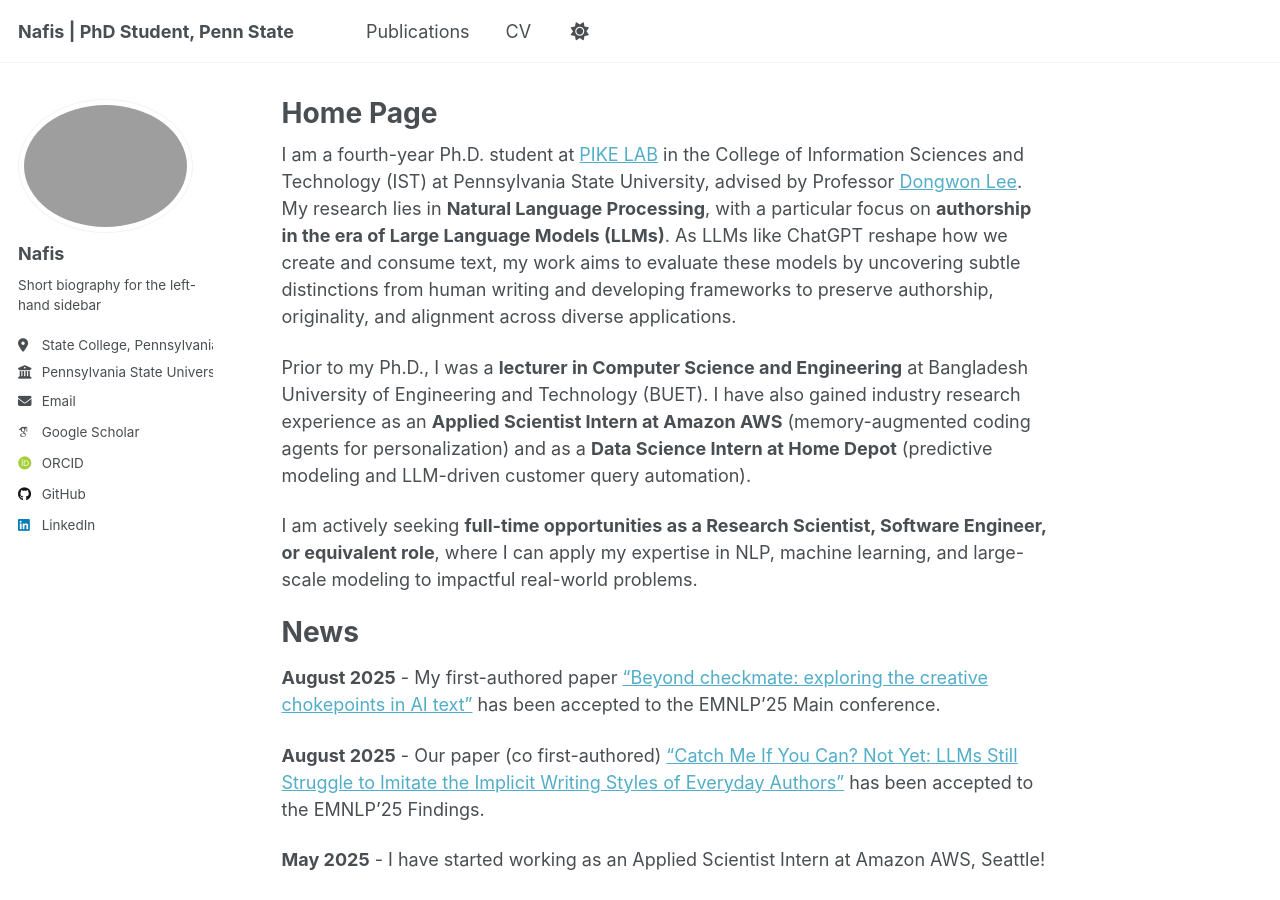
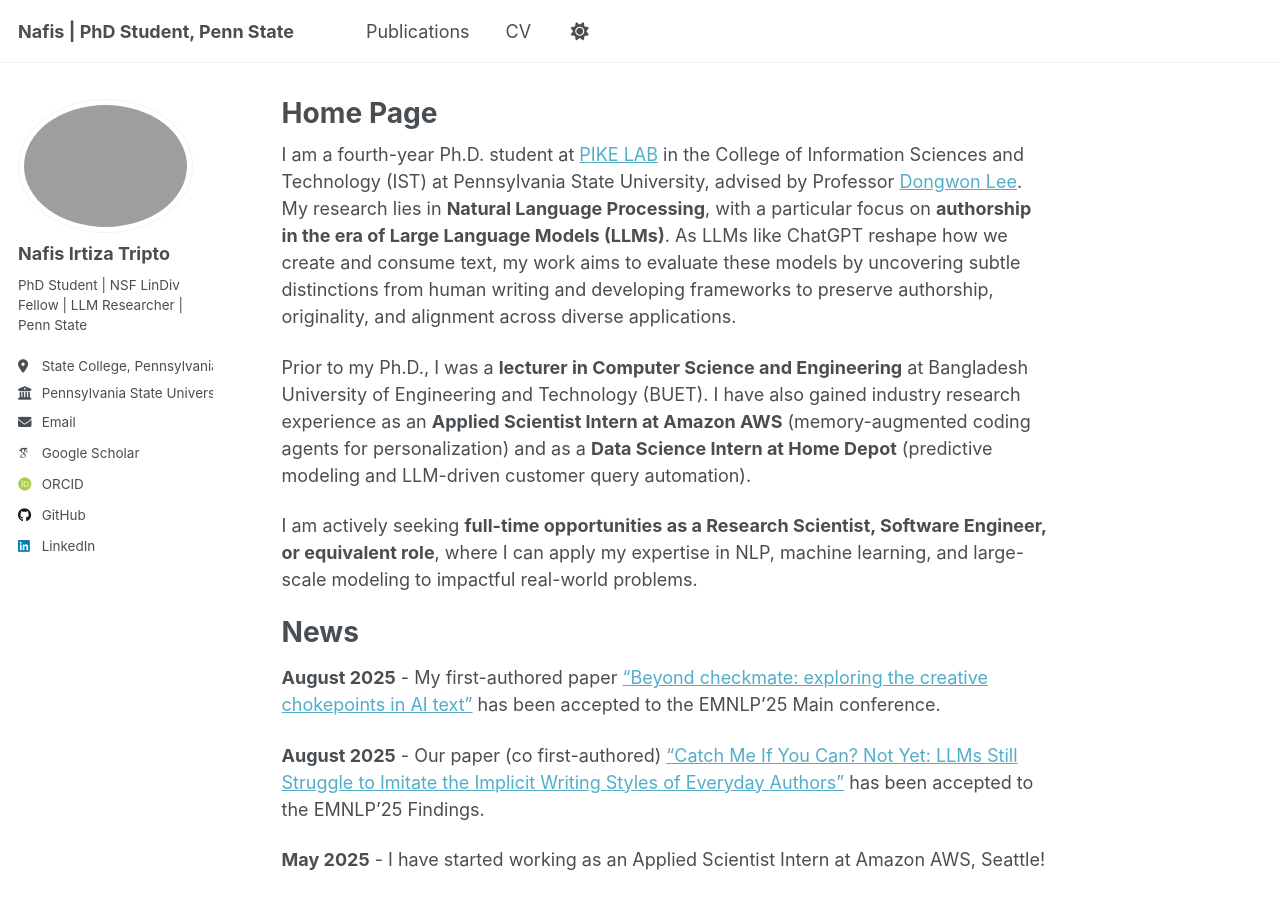
Before and after one commit to tripto03/tripto03.github.io, a Jekyll site: the page built from _pages/about.md, in a window 1280 px wide and 900 px high. Built offline with Jekyll 4.4.1, drawn with Linux system fonts in a browser that asks for light colours; some web fonts are replaced; a script that is not in the unit is left out.

Commit message:
Update config and CV PDF file

```diff
--- a/_config.yml
+++ b/_config.yml
@@ -23,9 +23,9 @@ repository               : "https://github.com/tripto03/tripto03.github.io"
 author:
   # Biographic information
   avatar           : "profile.png"
-  name             : "Nafis"
+  name             : "Nafis Irtiza Tripto"
   pronouns         : # example: "she/her"
-  bio              : "Short biography for the left-hand sidebar"
+  bio              : "PhD Student | NSF LinDiv Fellow | LLM Researcher | Penn State"
   location         : "State College, Pennsylvania"
   employer         : "Pennsylvania State University"
   uri              : # URL
@@ -47,7 +47,7 @@ author:
   bitbucket        : # Username - Update with your username on the site
   codepen          : # Username
   dribbble         : # Username
-  github           : "https://github.com/tripto03"
+  github           : "tripto03"
   kaggle           : # Username
   stackoverflow    : # User number or user number and name (i.e., use "1" or "1/jeff-atwood")
 
@@ -62,7 +62,7 @@ author:
   keybase          : # Username
   instagram        : # Username
   lastfm           : # Username
-  linkedin         : https://www.linkedin.com/in/nafis-irtiza-tripto/
+  linkedin         : nafis-irtiza-tripto
   mastodon         : # URL
   medium           : # URL
   pinterest        : # Username
```
Also changed, not shown: 1 other file.
